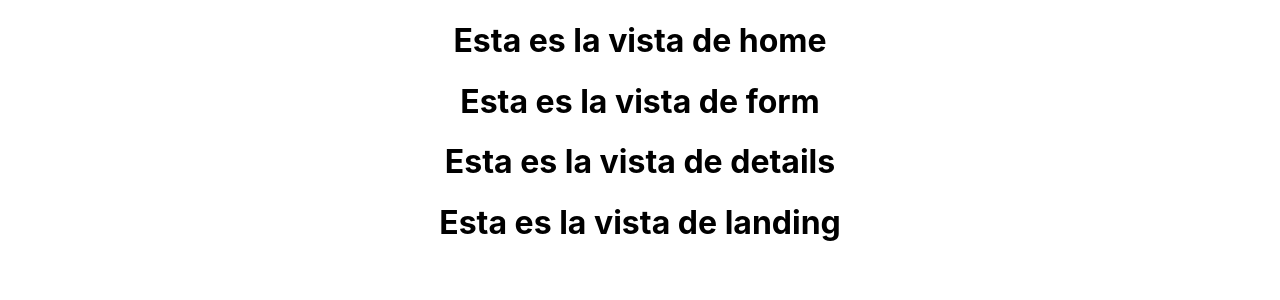
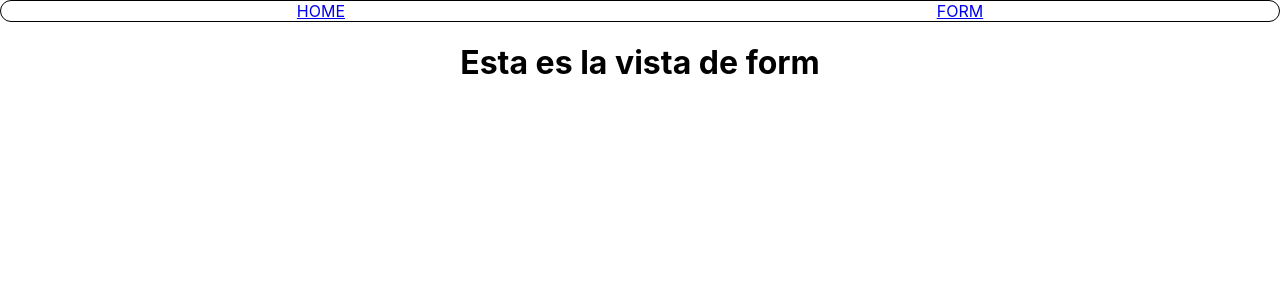
Before and after one commit to Spereyraemanuel/PI-Food-main, a React (Create React App) app in the folder client/: page /create in a window 1280 px wide. Shown: the top 300 px of the page. Built offline with nearby package versions, Linux system fonts and the light colour scheme.

Commit message:
actualizado

```diff
--- a/client/src/App.js
+++ b/client/src/App.js
@@ -1,17 +1,33 @@
+import { Route } from 'react-router-dom';
 import './App.css';
-import Details from './pages/detail/detail';
-import Form from './pages/form/form';
-import Home from './pages/home/home';
-import Landing from './pages/landing/landing';
-
+import { Home, Detail, Form, Landing } from "./pages"
+import NavBar from './components/NavBar/NavBar';
+import { useLocation } from 'react-router-dom';
 
 function App() {
+
+  const location = useLocation();
+
   return (
+
     <div className="App">
-      <Home></Home>
-      <Form></Form>
-      <Details></Details>
-      <Landing></Landing>
+      {location.pathname !== "/" && <NavBar />}
+      <Route path="/home">
+        <Home></Home>
+      </Route>
+
+      <Route path="/create">
+        <Form></Form>
+      </Route>
+
+      <Route path="/detail">
+        <Detail></Detail>
+      </Route>
+
+      <Route exact path="/">
+        <Landing></Landing>
+      </Route>
+
     </div>
   );
 }
--- /dev/null
+++ b/client/src/components/NavBar/NavBar.jsx
@@ -0,0 +1,13 @@
+import { Link } from "react-router-dom";
+import style from "./NavBar.module.css"
+
+const NavBar = ()=> {
+    return(
+        <div className={style.mainContainer}>
+        <Link to="/home">HOME</Link>
+        <Link to="/create">FORM</Link>
+        </div>
+    )
+}
+
+export default NavBar;
--- /dev/null
+++ b/client/src/components/NavBar/NavBar.module.css
@@ -0,0 +1,8 @@
+.mainContainer{
+    display: flex;
+    flex-direction: row;
+    justify-content: space-around;
+    border-radius: 15px;
+    border: 1px solid black;
+
+}
--- a/client/src/pages/detail/detail.jsx
+++ b/client/src/pages/detail/detail.jsx
@@ -1,4 +1,4 @@
-const Details = () => {
+const Detail = () => {
     return (
         <>
         <h1>Esta es la vista de details</h1>
@@ -6,4 +6,4 @@ const Details = () => {
     )
 }
 
-export default Details;
+export default Detail;
--- /dev/null
+++ b/client/src/pages/index.js
@@ -0,0 +1,6 @@
+import Home from "./home/Home";
+import Detail from "./detail/Detail";
+import Landing from "./landing/Landing";
+import Form from "./form/Form";
+
+export {Home, Detail, Landing, Form};
```
Also changed, not shown: client/src/components/Recipes/Recipes.jsx (added, +9 -0 lines), client/src/components/Recipes/Recipes.module.css (added), client/src/components/RecipesCointeiner/RecipesConteiner.module.css (added).
